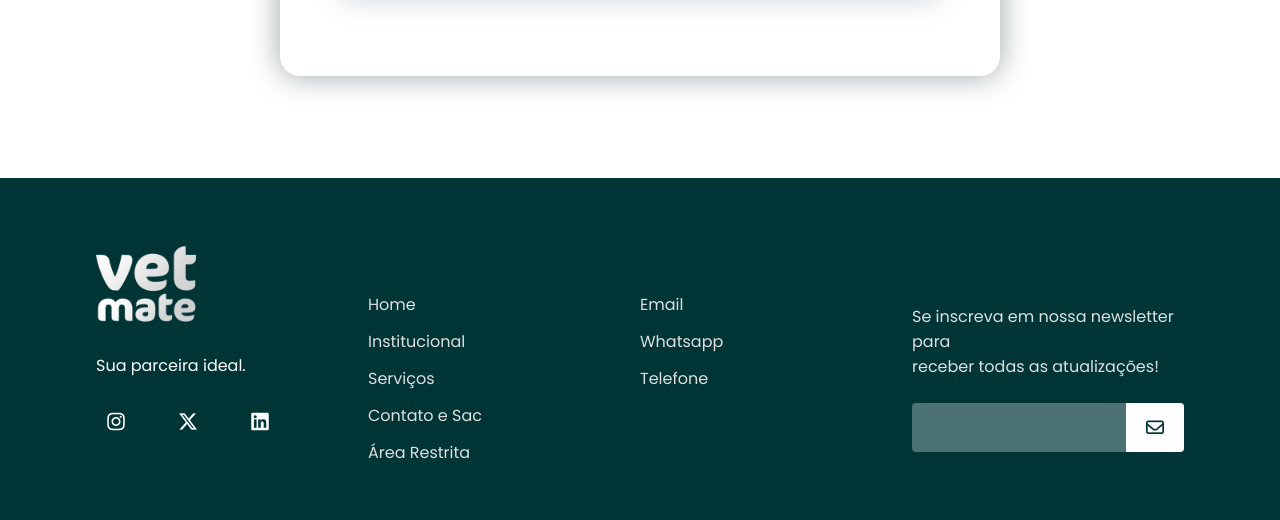
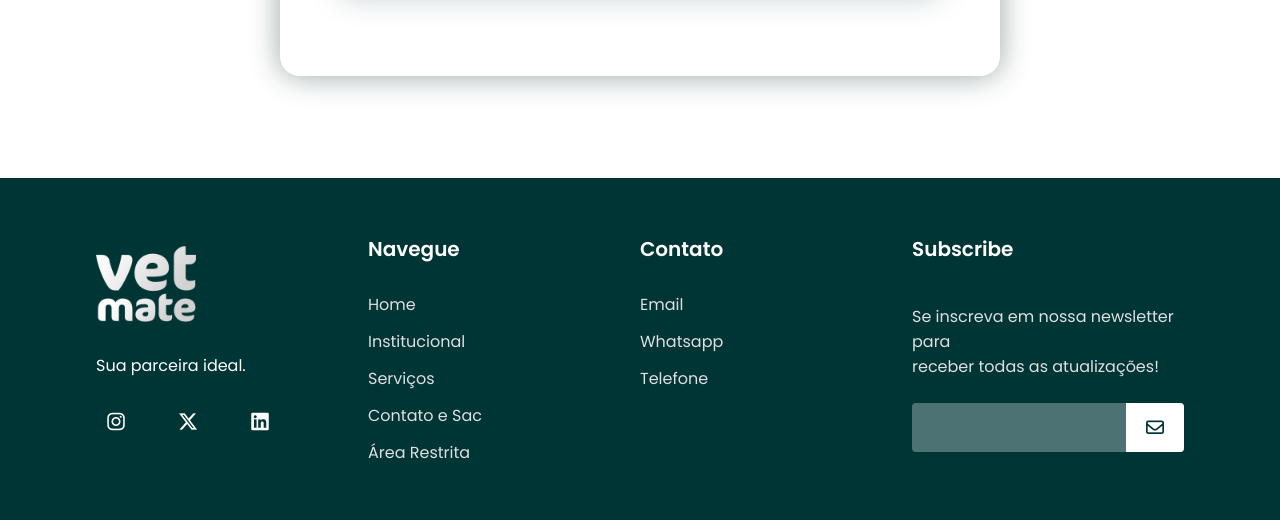
Before and after one commit to vlipe/VetMate, a PHP site: page /html/buscador.html in a window 1280 px wide. Shown: the part 1307-1827 px from the top of the page. Run offline with PHP 8.4, Linux system fonts and the light colour scheme; some libraries are stand-ins or nearby versions.

Commit message:
pequenos ajustes em textos, quase imperceptíveis.

```diff
--- a/VetMate/css/buscador.css
+++ b/VetMate/css/buscador.css
@@ -995,6 +995,10 @@ footer {
   list-style: none;
 }
 
+.h3-footer{
+  color: white;
+}
+
 .footer-list .footer-link {
   color: #dfdfdf;
   transition: all 0.4s;
--- a/VetMate/html/area-restrita-login.html
+++ b/VetMate/html/area-restrita-login.html
@@ -104,7 +104,7 @@
         <div class="section-1">
 
             <div class="itens-left-top">
-                <h1 id="h1-1">Seja bem vindo (a) <br> à Area Restrita!</h1>
+                <h1 id="h1-1">Seja bem vindo (a) <br> à Área Restrita!</h1>
                 <p id="p-1">Agradecemos por se cadastrar em nossa plataforma. Agora você terá acesso a diversos
                     benefícios exclusivos, continue navegando para descobrir tudo o que preparamos para você!
                 </p>
--- a/VetMate/html/buscador.html
+++ b/VetMate/html/buscador.html
@@ -219,7 +219,7 @@
 
             <ul class="footer-list">
                 <li>
-                    <h3>Navegue</h3>
+                    <h3 class="h3-footer">Navegue</h3>
                 </li>
                 <li>
                     <a href="#" class="footer-link">Home</a>
@@ -240,7 +240,7 @@
 
             <ul class="footer-list">
                 <li>
-                    <h3>Contato</h3>
+                    <h3 class="h3-footer">Contato</h3>
                 </li>
                 <li>
                     <a href="#" class="footer-link">Email</a>
@@ -254,7 +254,7 @@
             </ul>
 
             <div id="footer_subscribe">
-                <h3>Subscribe</h3>
+                <h3 class="h3-footer">Subscribe</h3>
 
                 <p>
                     Se inscreva em nossa newsletter para <br> receber todas as atualizações!
```
